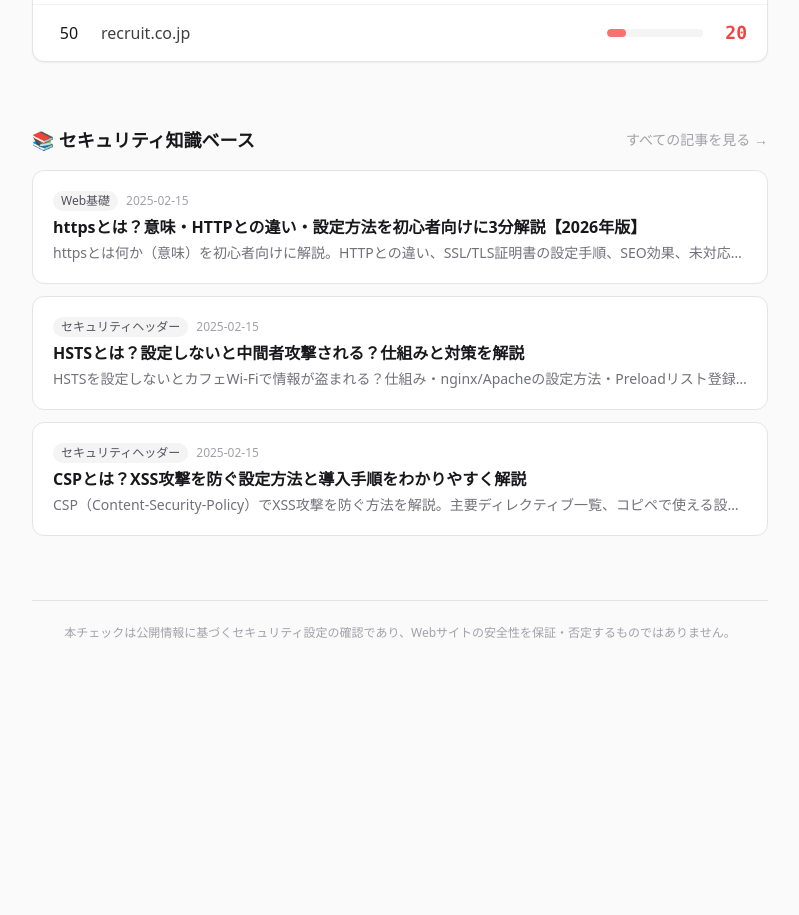
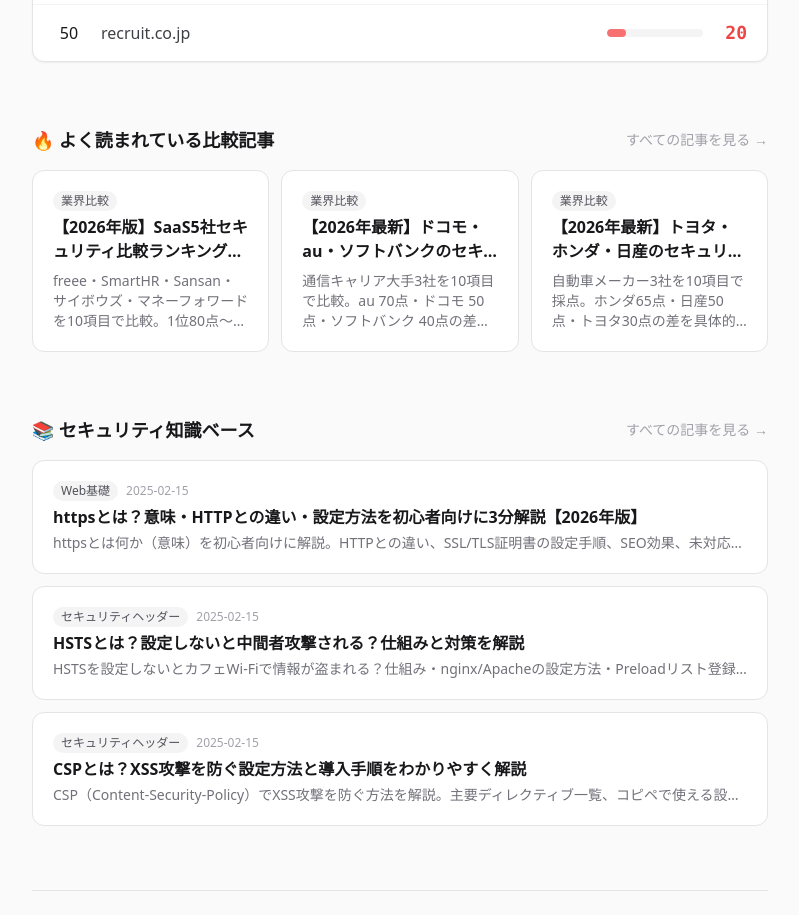
Before and after one commit to okkuso/security-checker, a Next.js app: page / in a window 1280 px wide. Shown: the part 3340-4255 px from the top of the page, without its empty margins (240-1039 px from the left). Before the commit the page ends 4045 px from the top, so only its background shows below. Built offline with nearby package versions, Linux system fonts and the light colour scheme.

Commit message:
Improve SEO internal linking for priority comparison pages

```diff
--- a/src/app/blog/page.tsx
+++ b/src/app/blog/page.tsx
@@ -1,22 +1,66 @@
 import Link from "next/link";
+import Script from "next/script";
 import { articles } from "@/content/articles";
 import type { Metadata } from "next";
 
+const BASE_URL = "https://www.security-check-site.net";
+
 export const metadata: Metadata = {
-  title: "セキュリティ設定の知識ベース｜HTTPS・HSTS・CSP・SPF・DMARC解説",
-  description: "HTTPS、HSTS、CSP、SPF、DMARCなどWebセキュリティ設定の基礎知識を非エンジニアにもわかりやすく解説。セキュリティ対策の第一歩に。",
+  title: "セキュリティ比較・設定ガイド｜HTTPS・DMARC・企業比較記事一覧",
+  description: "HTTPS、HSTS、CSP、SPF、DMARCの解説に加え、SaaS・通信・自動車など主要業界のセキュリティ比較記事を一覧で読めます。",
   alternates: {
     canonical: "/blog",
   },
   openGraph: {
-    title: "セキュリティ知識ベース｜HTTPS・HSTS・CSP・SPF・DMARC解説",
-    description: "Webセキュリティの基礎知識を非エンジニアにもわかりやすく解説します。",
+    title: "セキュリティ比較・設定ガイド｜HTTPS・DMARC・企業比較記事一覧",
+    description: "Webセキュリティの基礎解説と、主要業界のセキュリティ比較記事をまとめた一覧ページです。",
   },
 };
 
+const featuredSlugs = ["compare-saas", "compare-telecom", "compare-automobile"];
+
+function getBreadcrumbJsonLd() {
+  return {
+    "@context": "https://schema.org",
+    "@type": "BreadcrumbList",
+    itemListElement: [
+      { "@type": "ListItem", position: 1, name: "トップ", item: BASE_URL },
+      { "@type": "ListItem", position: 2, name: "ブログ", item: `${BASE_URL}/blog` },
+    ],
+  };
+}
+
+function getItemListJsonLd() {
+  return {
+    "@context": "https://schema.org",
+    "@type": "ItemList",
+    itemListElement: articles.slice(0, 20).map((article, index) => ({
+      "@type": "ListItem",
+      position: index + 1,
+      url: `${BASE_URL}/blog/${article.slug}`,
+      name: article.title,
+    })),
+  };
+}
+
 export default function BlogPage() {
+  const featuredArticles = featuredSlugs
+    .map((slug) => articles.find((article) => article.slug === slug))
+    .filter((article): article is NonNullable<typeof article> => Boolean(article));
+
   return (
     <main className="max-w-3xl mx-auto px-4 py-16">
+      <Script
+        id="blog-breadcrumb-jsonld"
+        type="application/ld+json"
+        dangerouslySetInnerHTML={{ __html: JSON.stringify(getBreadcrumbJsonLd()) }}
+      />
+      <Script
+        id="blog-itemlist-jsonld"
+        type="application/ld+json"
+        dangerouslySetInnerHTML={{ __html: JSON.stringify(getItemListJsonLd()) }}
+      />
+
       {/* パンくずリスト */}
       <nav className="flex items-center gap-2 text-sm text-zinc-400 mb-8">
         <Link href="/" className="hover:text-zinc-600">トップ</Link>
@@ -26,9 +70,30 @@ export default function BlogPage() {
 
       <div className="mb-12">
         <p className="text-sm font-medium text-zinc-400 tracking-widest uppercase mb-4">Knowledge Base</p>
-        <h1 className="text-3xl sm:text-4xl font-bold text-zinc-900 mb-4">📚 セキュリティ知識ベース</h1>
-        <p className="text-zinc-500 text-lg">Webセキュリティの基礎をわかりやすく解説します。</p>
+        <h1 className="text-3xl sm:text-4xl font-bold text-zinc-900 mb-4">📚 セキュリティ比較・設定ガイド</h1>
+        <p className="text-zinc-500 text-lg">HTTPSやDMARCの基礎知識から、主要業界のセキュリティ比較まで一覧で読めます。</p>
       </div>
+
+      <section className="mb-10">
+        <h2 className="text-lg font-semibold text-zinc-900 mb-4">注目の比較記事</h2>
+        <div className="grid gap-4 sm:grid-cols-3">
+          {featuredArticles.map((article) => (
+            <Link
+              key={article.slug}
+              href={`/blog/${article.slug}`}
+              className="block bg-zinc-50 border border-zinc-200 rounded-xl p-5 hover:border-zinc-300 hover:shadow-sm transition-all"
+            >
+              <div className="flex items-center gap-2 mb-2">
+                <span className="text-xs font-medium px-2.5 py-0.5 rounded-full bg-white text-zinc-600 border border-zinc-200">
+                  {article.category}
+                </span>
+              </div>
+              <h3 className="font-bold text-zinc-900 mb-2 line-clamp-2">{article.title}</h3>
+              <p className="text-sm text-zinc-500 line-clamp-3">{article.description}</p>
+            </Link>
+          ))}
+        </div>
+      </section>
 
       <div className="space-y-4">
         {articles.map((article) => (
--- a/src/app/page.tsx
+++ b/src/app/page.tsx
@@ -96,6 +96,41 @@ export default function Home() {
         </div>
       </section>
 
+      {/* Featured comparisons */}
+      <section className="mt-16">
+        <div className="flex items-center justify-between mb-4">
+          <h2 className="text-lg font-semibold text-zinc-900">🔥 よく読まれている比較記事</h2>
+          <Link href="/blog" className="text-sm text-zinc-400 hover:text-zinc-600 transition-colors">
+            すべての記事を見る →
+          </Link>
+        </div>
+        <div className="grid gap-3 sm:grid-cols-3">
+          {[
+            "compare-saas",
+            "compare-telecom",
+            "compare-automobile",
+          ].map((slug) => {
+            const article = articles.find((a) => a.slug === slug);
+            if (!article) return null;
+            return (
+              <Link
+                key={article.slug}
+                href={`/blog/${article.slug}`}
+                className="block bg-white border border-zinc-200 rounded-xl p-5 hover:border-zinc-300 hover:shadow-sm transition-all"
+              >
+                <div className="flex items-center gap-2 mb-1">
+                  <span className="text-xs font-medium px-2 py-0.5 rounded-full bg-zinc-100 text-zinc-600">
+                    {article.category}
+                  </span>
+                </div>
+                <h3 className="font-bold text-zinc-900 mb-2 line-clamp-2">{article.title}</h3>
+                <p className="text-sm text-zinc-500 line-clamp-3">{article.description}</p>
+              </Link>
+            );
+          })}
+        </div>
+      </section>
+
       {/* Blog */}
       <section className="mt-16">
         <div className="flex items-center justify-between mb-4">
```
